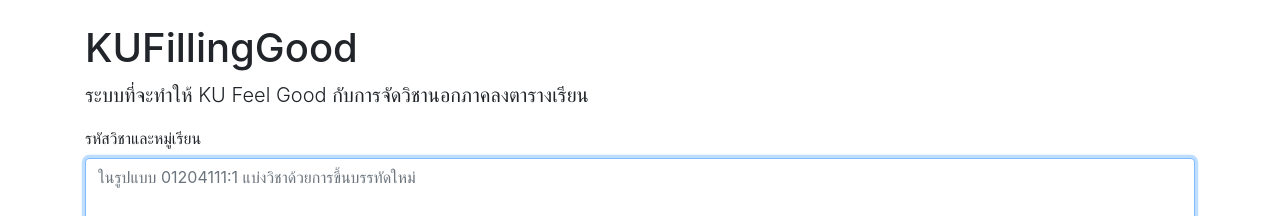
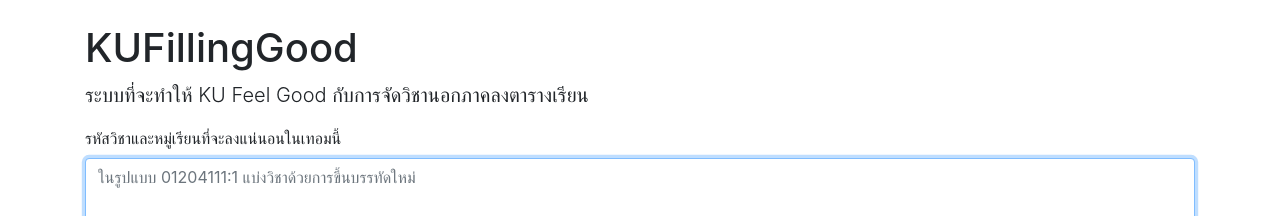
Before and after one commit to Shayennn/KUFillingGood, a plain HTML site: page public/index.html in a window 1280 px wide. Shown: the top 216 px of the page. Drawn offline with nearby package versions, Linux system fonts and the light colour scheme; some packages are replaced by stand-ins of ours; a script that the page names is missing.

Commit message:
Change word, easy to understand

```diff
--- a/public/index.html
+++ b/public/index.html
@@ -21,7 +21,7 @@
         </p>
         <form>
             <div class="form-group">
-                <label for="subject_section">รหัสวิชาและหมู่เรียน</label>
+                <label for="subject_section">รหัสวิชาและหมู่เรียนที่จะลงแน่นอนในเทอมนี้</label>
                 <textarea autofocus name="subject_section" id="subject_section" cols="30" rows="10" class="form-control"
                     placeholder="ในรูปแบบ 01204111:1 แบ่งวิชาด้วยการขึ้นบรรทัดใหม่"></textarea>
                 <small id="subject_section_help"
```
